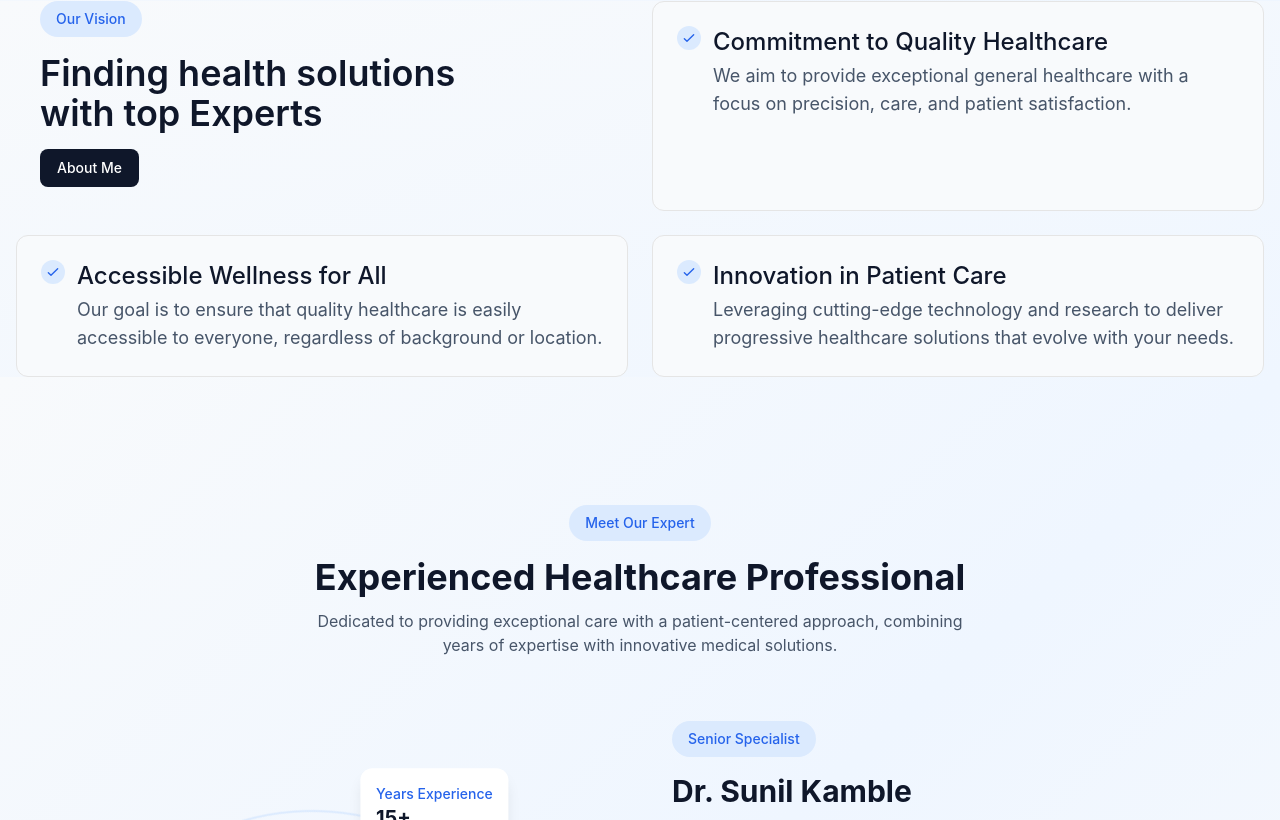
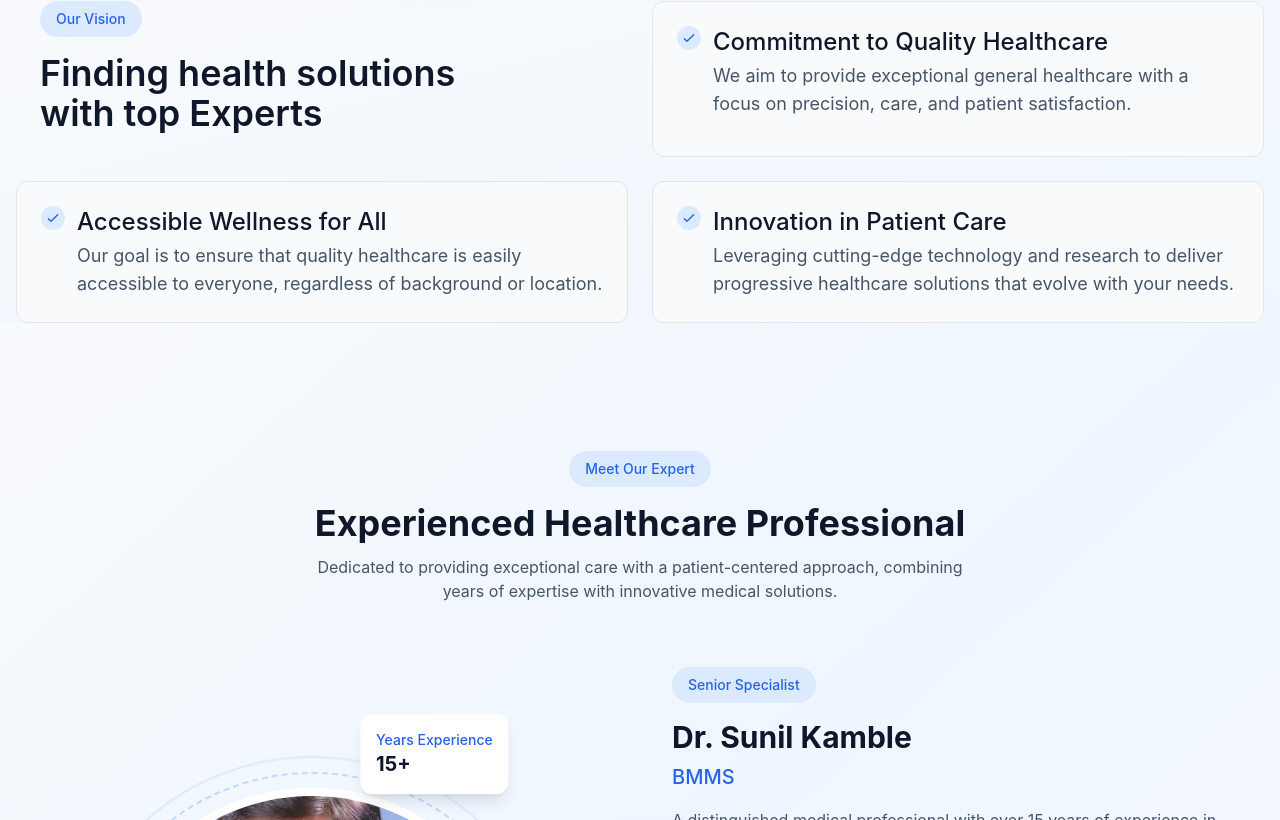
Before and after one commit to drsunilkamble/Clinic-Website, a React (Vite) app: page / in a window 1280 px wide. Shown: the part 880-1700 px from the top of the page. Built offline with nearby package versions, Linux system fonts and the light colour scheme.

Commit message:
Fix Button

```diff
--- a/src/Sections/VisionSection.tsx
+++ b/src/Sections/VisionSection.tsx
@@ -10,9 +10,6 @@ const VisionSection = () => {
       Finding health solutions<br />
       with top Experts
     </h2>
-    <button className="px-4 py-2 bg-slate-900 text-white rounded-lg text-sm">
-      About Me
-    </button>
   </div>
 
   {/* Right side first feature */}
```
